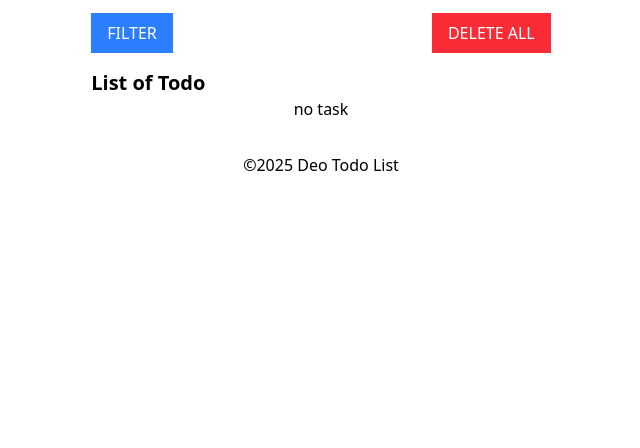
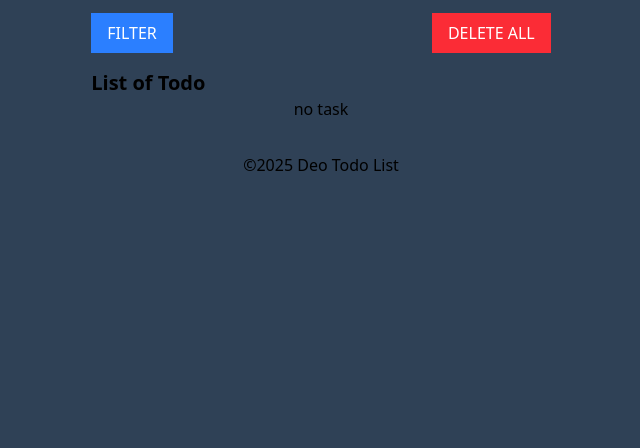
Before and after one commit to deoalphaa/todolist, a plain HTML site: page index.html in a window 1280 px wide. Shown: the part 352-800 px from the top of the page, without its empty margins (319-959 px from the left). Drawn offline with nearby package versions, Linux system fonts and the light colour scheme.

Commit message:
add css+tailwind

```diff
--- a/css/style.css
+++ b/css/style.css
@@ -2,103 +2,5 @@ body {
     height: 100vh;
     justify-items: center;
     align-content: center;
+    background-color: #2F4156;
 }
-
-/* body {
-    background: linear-gradient(130deg, #3c597a, #547dab);
-    font-family: "Helvetica Neue";
-    display: flex;
-    align-items: center;
-    justify-content: center;
-    height: 95vh;
-}
-
-h1 {
-    color: #a3c1d7;
-    font-size: 40px;
-}
-
-#addtodo, #date {
-    width: 36%;
-    padding: 10px;
-    border: 2px solid #567CBD;
-    border-radius: 8px;
-}
-
-#plus{
-    width: 3rem;
-    padding: 8px;
-    border: 2px solid #567CBD;
-    background-color:#567CBD;
-    border-radius: 8px;
-    font: bolder;
-    font-size: large;
-}
-
-#plus:hover {
-    border: 2px solid #486dac;
-    background-color:#486dac;
-}
-
-.box {
-  width: 550px;
-  height: 300px;
-  background: rgba(255, 255, 255, 0.2);
-  border-radius: 25px;
-  backdrop-filter: blur(15px);
-  border: 1px solid rgba(255, 255, 255, 0.3);
-  box-shadow: 0 8px 25px rgba(0, 0, 0, 0.2);
-  text-align: center;
-  justify-content: center;
-  align-items: center;
-  -webkit-backdrop-filter: blur(15px);
-}
-
-#filter {
-    font-family:'Franklin Gothic Medium', 'Arial Narrow', Arial, sans-serif;
-    font-size:medium;
-    color:#3369c8a9;
-    box-shadow: 0 8px 100px rgba(0, 0, 0, 0.2);
-    background-color: rgba(255, 255, 255, 0.2);
-    border: none;
-    border-radius: 15px;
-    width: 120px;
-    height: 40px;
-    translate: -16vh 1vh;
-    text-align: center;
-}
-
-#filter:hover {
-    color:#336ac8;
-    background-color: rgba(255, 255, 255, 0.301);
-}
-
-#delete {
-    font-family:'Franklin Gothic Medium', 'Arial Narrow', Arial, sans-serif;
-    font-size:medium;
-    color:#f17a7a;
-    box-shadow: 0 8px 100px rgba(0, 0, 0, 0.2);
-    background-color: #0a43a46a;
-    border: none;
-    border-radius: 15px;
-    width: 120px;
-    height: 40px;
-    text-align: center;
-    translate: 16vh 1vh;
-}
-
-#delete:hover {
-    color:#ca1010;
-    background-color: rgba(255, 255, 255, 0.301);
-}
-
-#todolist {
-    width: 100%;
-    border-spacing: 0 10px;
-}
-
-th, td {
-    font-weight: 800;
-    text-align: left;
-    padding: 10px;
-} */
```
Also changed, not shown: index.html (+2 -0 lines).
